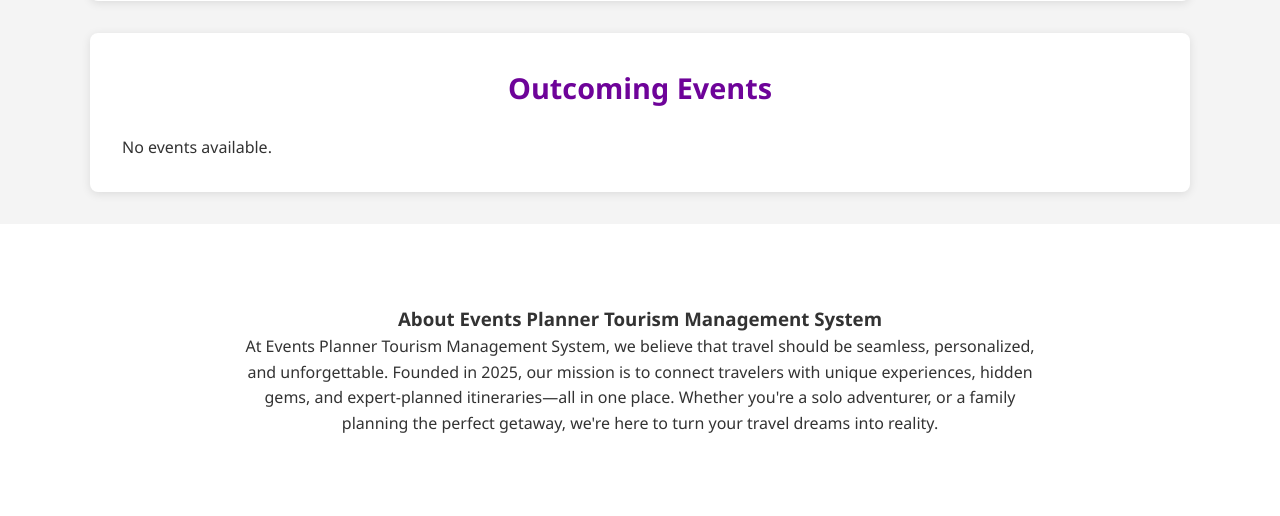
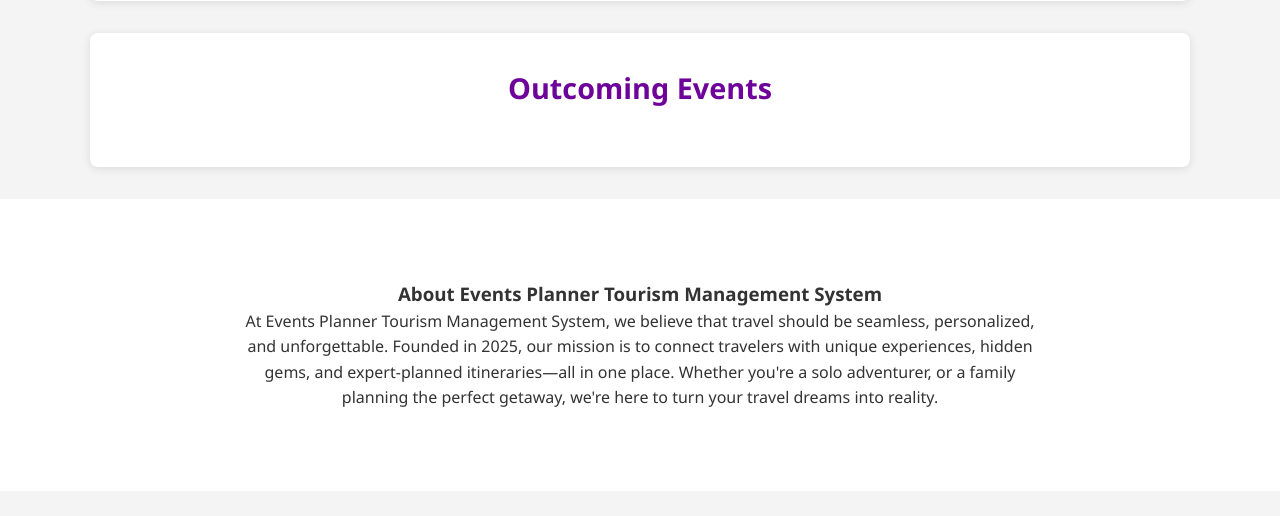
Before and after one commit to akanazi0/SWE-Project, a Flask app: page /welcome in a window 1280 px wide. Shown: the part 981-1497 px from the top of the page. Run offline with Flask 3, Linux system fonts and the light colour scheme.

Commit message:
Update welcome.html

```diff
--- a/auth/templates/welcome.html
+++ b/auth/templates/welcome.html
@@ -496,8 +496,6 @@
 </form>
                     </div>
                 </div>
-                {% else %}
-                <p>No events available.</p>
                 {% endfor %}
             </div>
         </section>
```
